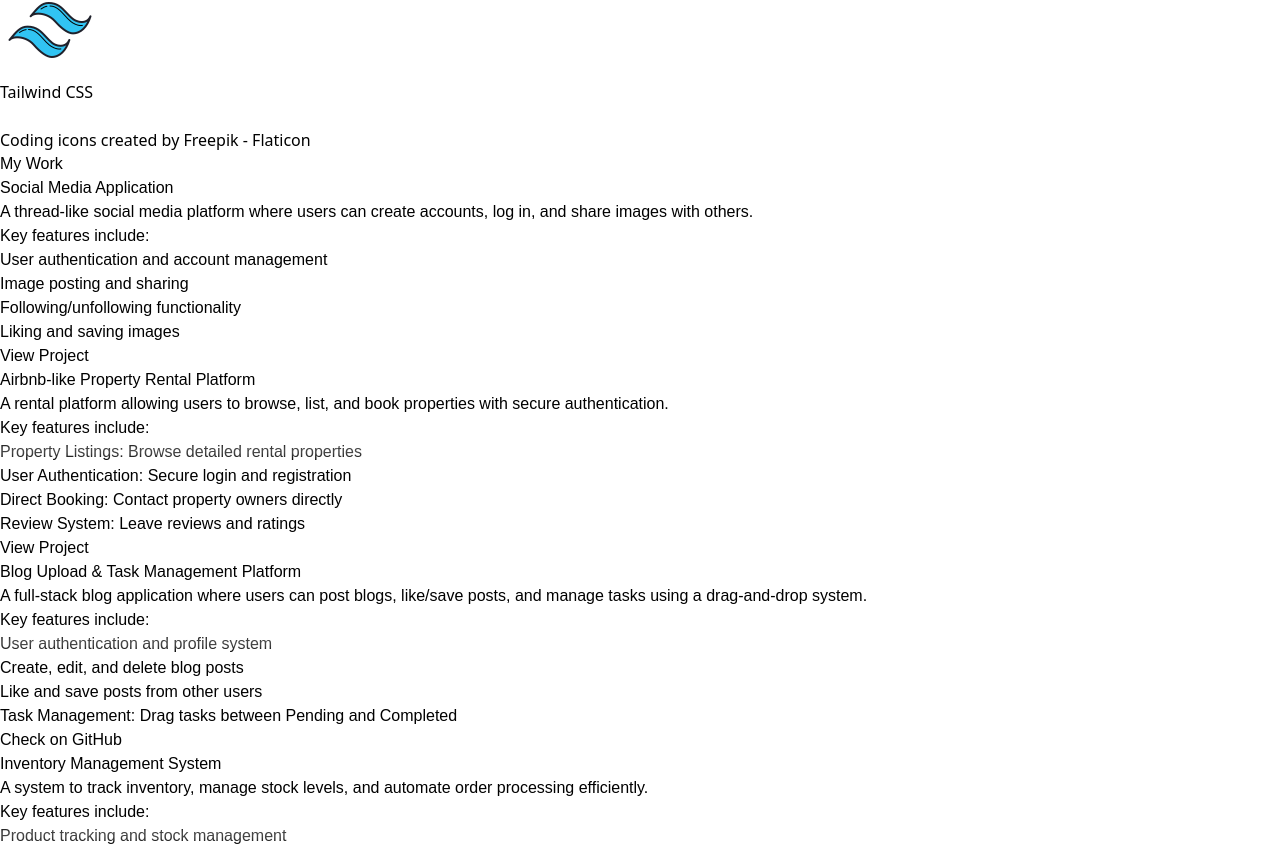
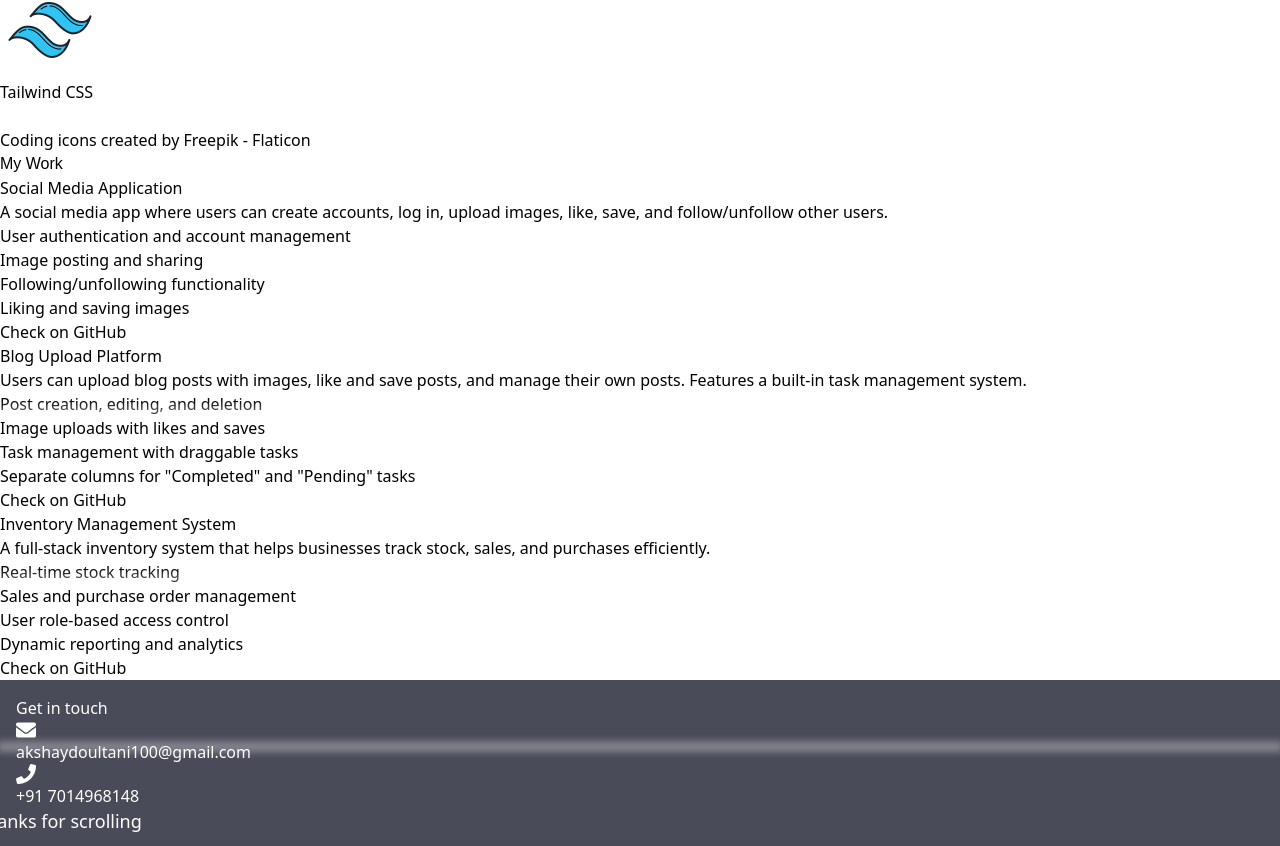
Before and after one commit to Akshay-Doultani/Portfolio, a React (Vite) app: page / in a window 1280 px wide. Shown: the part 4807-5653 px from the top of the page. Built offline with nearby package versions, Linux system fonts and the light colour scheme; a web font is replaced by a local one.

Commit message:
Update Projects.jsx

```diff
--- a/src/components/Projects.jsx
+++ b/src/components/Projects.jsx
@@ -1,102 +1,127 @@
-import React from 'react';
+import React from "react";
 
 const Projects = () => {
   return (
     <div
-      className="relative min-h-screen flex flex-col items-center justify-center space-y-16 px-4 md:px-12 bg-[#1E1E2E] overflow-hidden pb-20"
-      style={{ fontFamily: "'Poppins', sans-serif" }}
+      className="relative min-h-screen bg-[#1E1E2E] flex flex-col items-center justify-center space-y-16 pb-20"
     >
-      {/* Section Heading */}
-      <h1 className="text-5xl font-bold text-white text-center mb-4">
+      {/* Bubble Background Effect */}
+      {[...Array(10)].map((_, i) => (
+        <div
+          key={i}
+          className="absolute w-4 h-4 bg-white opacity-20 rounded-full animate-bubble"
+          style={{
+            left: `${Math.random() * 100}%`,
+            animationDuration: `${3 + Math.random() * 5}s`,
+            animationDelay: `${Math.random() * 3}s`,
+          }}
+        ></div>
+      ))}
+
+      <h1 className="text-5xl font-bold text-white text-center mb-10" style={{ fontFamily: "'Poppins', sans-serif" }}>
         My Work
       </h1>
 
-      {/* Projects */}
-      <ProjectCard
-        title="Social Media Application"
-        description="A thread-like social media platform where users can create accounts, log in, and share images with others."
-        features={[
-          "User authentication and account management",
-          "Image posting and sharing",
-          "Following/unfollowing functionality",
-          "Liking and saving images"
-        ]}
-        link="https://social-media-platform-91xmsnapgram.vercel.app/"
-      />
-
-      <ProjectCard
-        title="Airbnb-like Property Rental Platform"
-        description="A rental platform allowing users to browse, list, and book properties with secure authentication."
-        features={[
-          "Property Listings: Browse detailed rental properties",
-          "User Authentication: Secure login and registration",
-          "Direct Booking: Contact property owners directly",
-          "Review System: Leave reviews and ratings"
-        ]}
-        link="https://place-to-stay1.netlify.app/"
-      />
-
-      <ProjectCard
-        title="Blog Upload & Task Management Platform"
-        description="A full-stack blog application where users can post blogs, like/save posts, and manage tasks using a drag-and-drop system."
-        features={[
-          "User authentication and profile system",
-          "Create, edit, and delete blog posts",
-          "Like and save posts from other users",
-          "Task Management: Drag tasks between Pending and Completed"
-        ]}
-        link="https://github.com/Akshay-Doultani"
-        isGithub
-      />
-
-      <ProjectCard
-        title="Inventory Management System"
-        description="A system to track inventory, manage stock levels, and automate order processing efficiently."
-        features={[
-          "Product tracking and stock management",
-          "Real-time inventory updates",
-          "Automated order processing",
-          "User authentication and role-based access"
-        ]}
-        link="https://github.com/Akshay-Doultani"
-        isGithub
-        extraMargin // Special margin for last project
-      />
-    </div>
-  );
-};
-
-// Reusable Project Card Component
-const ProjectCard = ({ title, description, features, link, isGithub = false, extraMargin = false }) => {
-  return (
-    <div className={`w-full max-w-4xl flex flex-col lg:flex-row items-center justify-between px-4 sm:px-8 space-y-8 lg:space-y-0 ${extraMargin ? 'mb-16' : ''}`}>
-      {/* Left Side (Description) */}
-      <div className="w-full lg:w-1/2 lg:pr-4 text-center lg:text-left">
-        <h1 className="text-3xl text-white font-semibold mb-4">{title}</h1>
-        <p className="text-white text-lg mb-4">{description}</p>
-        <h4 className="text-white font-semibold mb-2">Key features include:</h4>
+      {/* Project 1: Social Media Application */}
+      <div className="relative w-full max-w-4xl mx-auto flex flex-col lg:flex-row items-center justify-between px-4 sm:px-8 space-y-8 lg:space-y-0">
+        {/* Left Side */}
+        <div className="w-full lg:w-1/2 text-center lg:text-left">
+          <h1 className="text-3xl text-white font-semibold mb-4">
+            Social Media Application
+          </h1>
+          <p className="text-white text-lg mb-4">
+            A social media app where users can create accounts, log in, upload images, like, save, and follow/unfollow other users.
+          </p>
           <ul className="list-disc list-inside text-white mb-4 text-left">
-          {features.map((feature, index) => (
-            <li key={index}>{feature}</li>
-          ))}
+            <li>User authentication and account management</li>
+            <li>Image posting and sharing</li>
+            <li>Following/unfollowing functionality</li>
+            <li>Liking and saving images</li>
           </ul>
         </div>
 
         {/* Vertical Line with Moving Circle */}
-      <div className="hidden lg:block h-[400px] w-1 bg-white relative overflow-hidden">
-        <div className="absolute top-0 left-1/2 transform -translate-x-1/2 w-8 h-8 rounded-full bg-white animate-moveUpDown"></div>
+        <div className="hidden lg:block h-96 w-1 bg-white relative">
+          <div className="absolute left-1/2 transform -translate-x-1/2 w-6 h-6 rounded-full bg-white animate-moveUpDown"></div>
         </div>
 
-      {/* Right Side (Link) */}
-      <div className="w-full lg:w-1/2 lg:pl-4 text-center lg:text-right">
+        {/* Right Side */}
+        <div className="w-full lg:w-1/2 text-center lg:text-right">
           <a
-          href={link}
+            href="https://github.com/Akshay-Doultani"
+            className="text-white text-2xl underline"
             target="_blank"
             rel="noopener noreferrer"
-          className="text-white text-2xl underline hover:text-gray-300 transition duration-300"
           >
-          {isGithub ? "Check on GitHub" : "View Project"}
+            Check on GitHub
           </a>
+        </div>
+      </div>
+
+      {/* Project 2: Blog Upload Platform */}
+      <div className="relative w-full max-w-4xl mx-auto flex flex-col lg:flex-row items-center justify-between px-4 sm:px-8 space-y-8 lg:space-y-0">
+        <div className="w-full lg:w-1/2 text-center lg:text-left">
+          <h1 className="text-3xl text-white font-semibold mb-4">
+            Blog Upload Platform
+          </h1>
+          <p className="text-white text-lg mb-4">
+            Users can upload blog posts with images, like and save posts, and manage their own posts. Features a built-in task management system.
+          </p>
+          <ul className="list-disc list-inside text-white mb-4 text-left">
+            <li>Post creation, editing, and deletion</li>
+            <li>Image uploads with likes and saves</li>
+            <li>Task management with draggable tasks</li>
+            <li>Separate columns for "Completed" and "Pending" tasks</li>
+          </ul>
+        </div>
+
+        <div className="hidden lg:block h-96 w-1 bg-white relative">
+          <div className="absolute left-1/2 transform -translate-x-1/2 w-6 h-6 rounded-full bg-white animate-moveUpDown"></div>
+        </div>
+
+        <div className="w-full lg:w-1/2 text-center lg:text-right">
+          <a
+            href="https://github.com/Akshay-Doultani"
+            className="text-white text-2xl underline"
+            target="_blank"
+            rel="noopener noreferrer"
+          >
+            Check on GitHub
+          </a>
+        </div>
+      </div>
+
+      {/* Project 3: Inventory Management System */}
+      <div className="relative w-full max-w-4xl mx-auto flex flex-col lg:flex-row items-center justify-between px-4 sm:px-8 space-y-8 lg:space-y-0">
+        <div className="w-full lg:w-1/2 text-center lg:text-left">
+          <h1 className="text-3xl text-white font-semibold mb-4">
+            Inventory Management System
+          </h1>
+          <p className="text-white text-lg mb-4">
+            A full-stack inventory system that helps businesses track stock, sales, and purchases efficiently.
+          </p>
+          <ul className="list-disc list-inside text-white mb-4 text-left">
+            <li>Real-time stock tracking</li>
+            <li>Sales and purchase order management</li>
+            <li>User role-based access control</li>
+            <li>Dynamic reporting and analytics</li>
+          </ul>
+        </div>
+
+        <div className="hidden lg:block h-96 w-1 bg-white relative">
+          <div className="absolute left-1/2 transform -translate-x-1/2 w-6 h-6 rounded-full bg-white animate-moveUpDown"></div>
+        </div>
+
+        <div className="w-full lg:w-1/2 text-center lg:text-right">
+          <a
+            href="https://github.com/Akshay-Doultani"
+            className="text-white text-2xl underline"
+            target="_blank"
+            rel="noopener noreferrer"
+          >
+            Check on GitHub
+          </a>
+        </div>
       </div>
     </div>
   );
```
Lines whose indentation alone changed are shown as unchanged.
